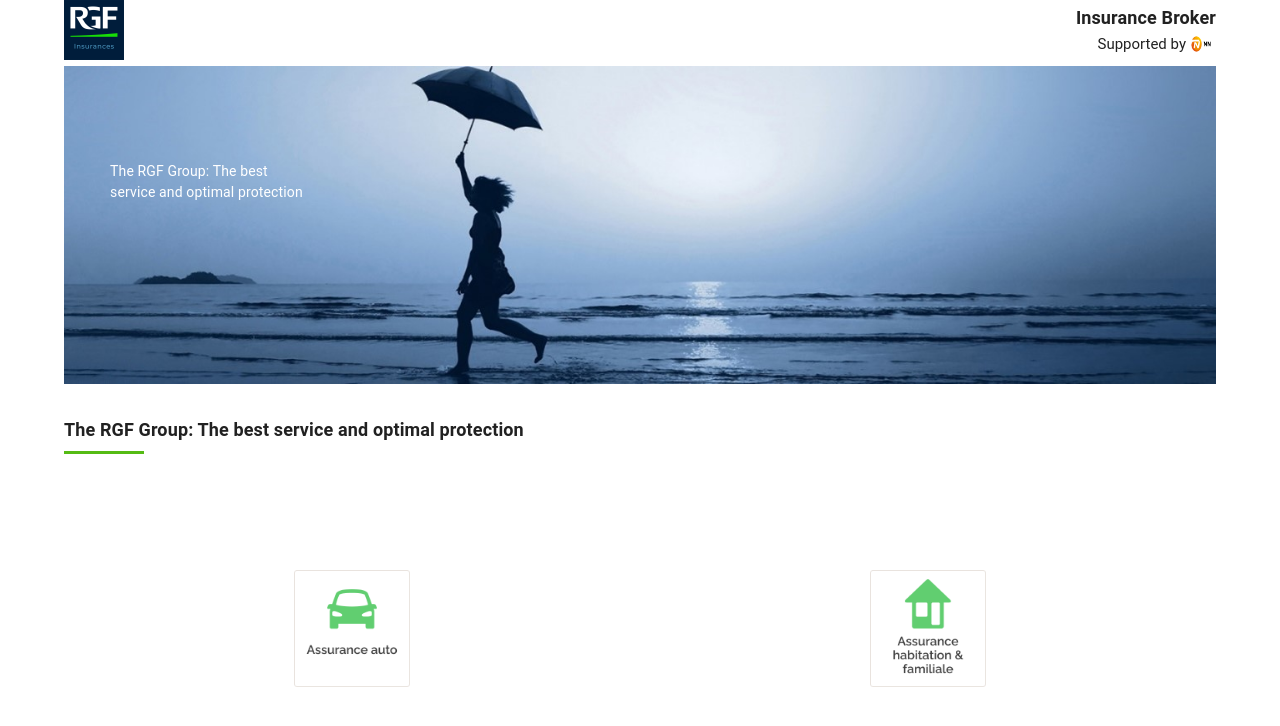
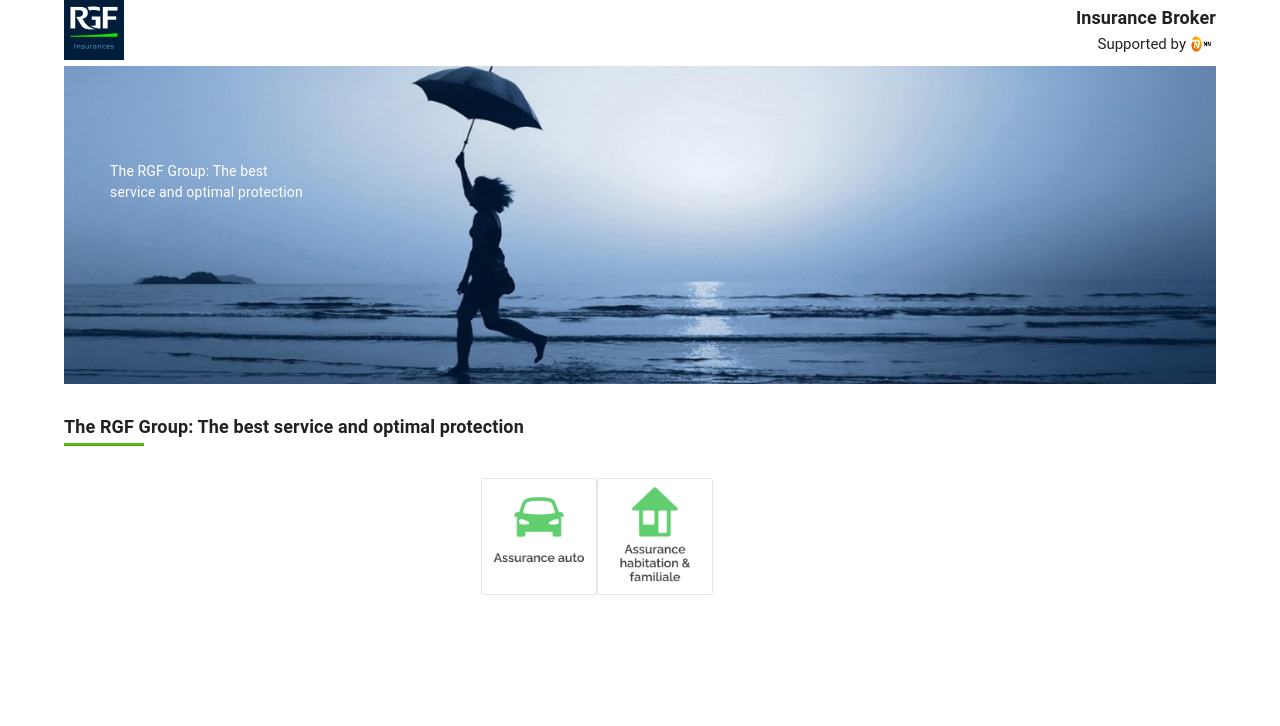
Before and after one commit to nileshv1/nn-ins, a Next.js app: page / in a window 1280 px wide. Shown: the top 726 px of the page. Built offline with nearby package versions, Linux system fonts and the light colour scheme.

Commit message:
home started

```diff
--- a/pages/[box]/home/home.tsx
+++ b/pages/[box]/home/home.tsx
@@ -7,7 +7,7 @@ import { useRouter } from "next/router";
 import React from "react";
 import classes from "../../../styles/page.module.scss";
 import Banner from "@/components/Banner";
-import { Box, Grid } from "@mui/material";
+import { Box, Grid, Typography, Divider } from "@mui/material";
 import styles from "../../../styles/variables.module.scss";
 import { useTheme } from "@mui/material/styles";
 
@@ -23,22 +23,23 @@ const Home: React.FC = () => {
     router.push(`/${flag}/${ROUTE_PATHS.HABITATION}`);
   };
   return (
-    <Grid>
+    <Grid container>
       <Banner
         image={contenthome}
         imageText={t("bannerImageText")}
         alt={t("bannerImageText")}
       />
-      <Grid item sx={{ py: 4 }}>
-        <Grid className={classes.page_header_text}>
-          {t("bannerImageText")}
-          <hr
-            className={classes.horizontal_line}
-            style={{ backgroundColor: theme.palette.primary.main }}
+      <Grid container item sx={{ py: 4 }}>
+        <Grid item>
+          <Typography variant="h4">{t("bannerImageText")}</Typography>
+          <Divider
+            color={theme.palette.primary.main}
+            sx={{ height: 3.5, width: "5rem", mt: 0.5 }}
           />
         </Grid>
       </Grid>
       <Grid
+        container
         item
         sx={{
           backgroundColor: styles.homebgColor,
--- a/styles/page.module.scss
+++ b/styles/page.module.scss
@@ -107,6 +107,7 @@
 .logo {
   position: relative;
 }
+
 /* Enable hover only on non-touch devices */
 @media (hover: hover) and (pointer: fine) {
   .card:hover {
@@ -178,11 +179,9 @@
     border-radius: 0;
     border: none;
     border-bottom: 1px solid rgba(var(--callout-border-rgb), 0.25);
-    background: linear-gradient(
-      to bottom,
-      rgba(var(--background-start-rgb), 1),
-      rgba(var(--callout-rgb), 0.5)
-    );
+    background: linear-gradient(to bottom,
+        rgba(var(--background-start-rgb), 1),
+        rgba(var(--callout-rgb), 0.5));
     background-clip: padding-box;
     backdrop-filter: blur(24px);
   }
@@ -193,11 +192,9 @@
     inset: auto 0 0;
     padding: 2rem;
     height: 200px;
-    background: linear-gradient(
-      to bottom,
-      transparent 0%,
-      rgb(var(--background-end-rgb)) 40%
-    );
+    background: linear-gradient(to bottom,
+        transparent 0%,
+        rgb(var(--background-end-rgb)) 40%);
     z-index: 1;
   }
 }
@@ -223,6 +220,7 @@
   from {
     transform: rotate(360deg);
   }
+
   to {
     transform: rotate(0deg);
   }
@@ -242,7 +240,7 @@ $primary-color: #64ff00;
   width: 5rem;
   height: 0.18rem;
   color: #20ea3c;
-  background-color: #20ea3c;
+  // background-color: #20ea3c;
   margin: 0;
   margin-top: 8px;
   border: 5px;
@@ -288,9 +286,11 @@ $primary-color: #64ff00;
   .page_header_text {
     font-size: 16px;
   }
+
   .header_text {
     font-size: 14px;
   }
+
   .banner_image_container {
     span {
       font-size: 14px;
```
